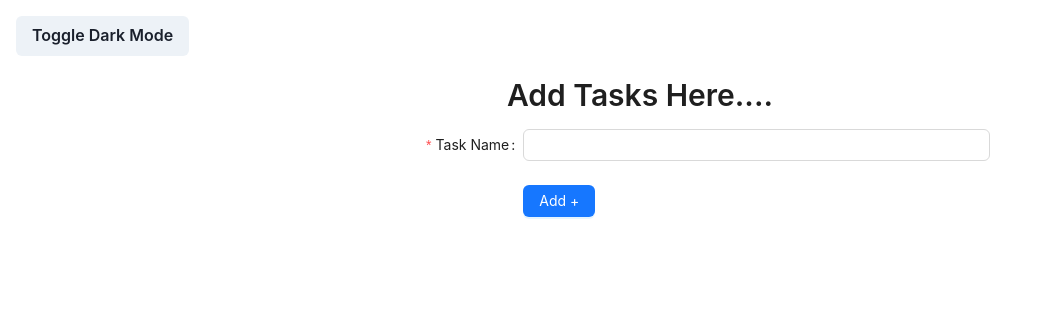
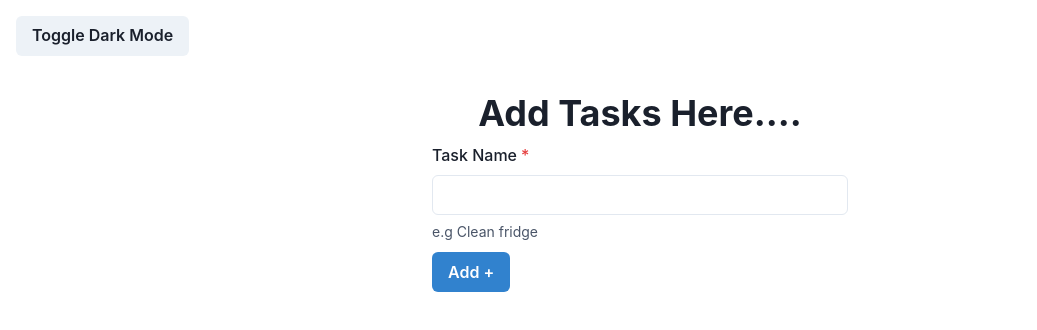
Before and after one commit to janardhanpg/todo-self, a React (Vite) app: page / in a window 1280 px wide. Shown: the top 330 px of the page, without its empty margins (0-1037 px from the left). Built offline with nearby package versions, Linux system fonts and the light colour scheme.

Commit message:
Add Task Styling

```diff
--- a/src/components/AddTask.tsx
+++ b/src/components/AddTask.tsx
@@ -1,12 +1,25 @@
 import React, { useState } from "react";
-import { Form, Input, Typography,Button } from "antd";
-import { useToast } from "@chakra-ui/react";
+import {
+  FormControl,
+  FormLabel,
+  FormHelperText,
+  useToast,
+  Heading,
+  Button,
+  Input,
+  Container,
+} from "@chakra-ui/react";
 
-const { Title } = Typography;
-
-interface FieldType {
-  taskName?: string;
-}
+const exTasks = [
+  "Do my laundry",
+  "Cancel milk delivery ",
+  "Clean fridge",
+  "Check passport",
+  "Do web check-in",
+  "Download a movie for the flight",
+  "Recharge mobile",
+  "Pack swimsuit",
+];
 
 interface AddTaskProps {
   onAddTask: (taskName: string) => void;
@@ -15,13 +28,14 @@ interface AddTaskProps {
 const AddTask: React.FC<AddTaskProps> = ({ onAddTask }) => {
   const toast = useToast();
   const [taskName, setTaskName] = useState("");
+  const randomIndex = Math.floor(Math.random() * exTasks.length);
 
   const handleSubmit = () => {
     if (taskName.trim() === "") {
       return;
     }
     onAddTask(taskName);
-    setTaskName("");
+
     toast({
       title: "Task added",
       description: taskName,
@@ -29,7 +43,7 @@ const AddTask: React.FC<AddTaskProps> = ({ onAddTask }) => {
       duration: 800,
       isClosable: true,
     });
-    // setTaskName("");
+    setTaskName("");
   };
 
   return (
@@ -41,36 +55,35 @@ const AddTask: React.FC<AddTaskProps> = ({ onAddTask }) => {
         margin: "20px",
       }}
     >
-      <Title level={2}>Add Tasks Here....</Title>
+      <Heading
+        as={"h2"}
+        size={"xl"}
+        textAlign={"center"}
+        marginTop={4}
+        marginBottom={2}
+      >
+        Add Tasks Here....
+      </Heading>
 
-      <Form
-        name="basic"
-        labelCol={{ span: 8 }}
-        wrapperCol={{ span: 16 }}
-        style={{ maxWidth: "700px", width: "100%" }} // Make form responsive
-        initialValues={{ remember: true }}
-        onFinish={handleSubmit}
-        autoComplete="off"
-      >
-        <Form.Item<FieldType>
-          label="Task Name"
-          name="taskName"
-          rules={[
-            { required: true, message: "Please enter the name of the task!" },
-          ]}
-        >
+      <FormControl isRequired>
+        <Container maxW={"md"}>
+          <FormLabel>Task Name</FormLabel>
           <Input
             onChange={(e) => setTaskName(e.target.value)}
             value={taskName}
           />
-        </Form.Item>
+          <FormHelperText>e.g {exTasks[randomIndex]}</FormHelperText>
 
-        <Form.Item wrapperCol={{ offset: 8, span: 16 }}>
-          <Button type="primary"  htmlType="submit">
+          <Button
+            colorScheme="blue"
+            type="submit"
+            marginTop={3}
+            onClick={handleSubmit}
+          >
             Add +
           </Button>
-        </Form.Item>
-      </Form>
+        </Container>
+      </FormControl>
     </div>
   );
 };
```
Also changed, not shown: 1 other file (tests, documents, lock files or other folders).
